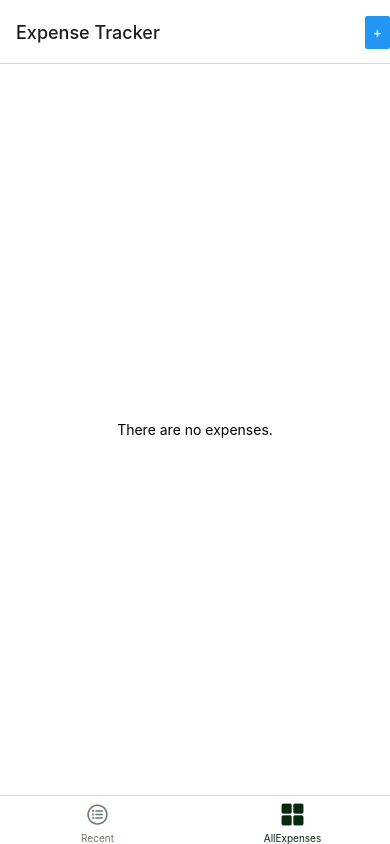
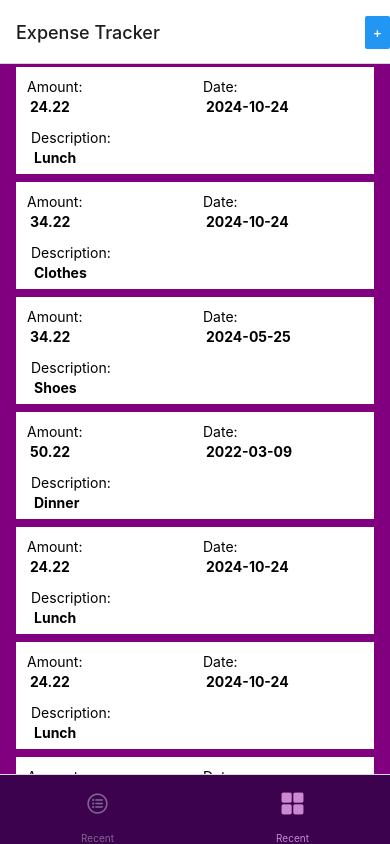
Before and after one commit to ginhanlabs/ExpenseTracker, a React Native app: screen /AllExpenses in a window 390 px wide. Built offline with nearby package versions, Linux system fonts and the light colour scheme.

Commit message:
refactor list

```diff
--- a/screens/ExpenseListScreen.js
+++ b/screens/ExpenseListScreen.js
@@ -1,25 +1,104 @@
-import { Text, View, StyleSheet} from "react-native";
-import Expense from "../components/Expense";
+import { Text, View, StyleSheet, FlatList} from "react-native";
+import { DUMMY_DATA } from "../DUMMYDATA";
+import { useLayoutEffect, useState } from "react";
 
-function ExpenseListScreen() {
-    const expenses = [];
+function ExpenseListScreen({ expenseData }) {
+    const [expenses, setExpenses] = useState([]);
 
-    const noExpenses = <Text>There are no expenses.</Text>;
+    useLayoutEffect(() => {
+      if (expenseData) {
+        console.log(expenseData.length);
+        setExpenses(expenseData);
+      } else {
+        setExpenses(DUMMY_DATA);
+      }
+    }, [expenseData, expenses]);
 
+  const noExpenses = <Text style={styles.noExpenses}>There are no expenses.</Text>;
+
+  function renderItem({ item }) {
     return (
-        <View style={styles.container}>
-            {expenses.length > 0 ? <Expense /> : noExpenses }
+      <View style={styles.container}>
+        <View style={styles.expenseContainer}>
+          <View style={styles.textRow}>
+            <Text>Amount:</Text>
+            <Text style={styles.text}>{item.amount}</Text>
+          </View>
+          <View style={styles.textRow}>
+            <Text>Date:</Text>
+            <Text style={styles.text}>{item.date}</Text>
+          </View>
         </View>
-    )
+        <View style={styles.descriptionContainer}>
+          <Text>Description:</Text>
+          <Text style={styles.text}>{item.description}</Text>
+        </View>
+      </View>
+    );
+  }
+
+  return (
+    <View style={styles.container}>
+      {!expenses.length && noExpenses ? noExpenses :
+        <FlatList
+            data={expenses}
+            renderItem={renderItem}
+            keyExtractor={(item) => item.id}
+        />
+        }
+    </View>
+  );
 }
+
 
 export default ExpenseListScreen;
 
 const styles = StyleSheet.create({
-    container: {
-        flex: 1,
-        backgroundColor: '#fff',
-        alignItems: 'center',
-        justifyContent: 'center',
-      },
-})
+  container: {
+    alignItems: "center",
+    backgroundColor: "purple",
+  },
+  expenseContainer: {
+    flexDirection: "row",
+    padding: 3,
+    marginTop:3,
+    alignSelf: "stretch",
+    textAlign: "center",
+    backgroundColor: 'white',
+  },
+  descriptionContainer: {
+    flexDirection: "column",
+    paddingHorizontal: 15,
+    paddingBottom: 5,
+    marginBottom: 5,
+    alignSelf: "stretch",
+    backgroundColor: 'white',
+
+  },
+  textRow: {
+    backgroundColor: "white",
+    margin: 3,
+    padding: 5,
+    width: 170,
+  },
+  text: {
+    padding: 3,
+    color: "black",
+    fontWeight: "bold",
+  },
+  noExpenses: {
+    color: 'white',
+    alignContent: 'center',
+    margin: 30,
+    fontSize: 14,
+  }
+});
+
+// const styles = StyleSheet.create({
+//     container: {
+//         flex: 1,
+//         backgroundColor: '#fff',
+//         alignItems: 'center',
+//         justifyContent: 'center',
+//       },
+// })
--- a/screens/HomeScreen.js
+++ b/screens/HomeScreen.js
@@ -6,33 +6,44 @@ import RecentExpenseScreen from './RecentExpenseScreen';
 const Tab = createBottomTabNavigator();
 
 function HomeScreen(){
-    return <Tab.Navigator
+    return (
+      <Tab.Navigator
         screenOptions={({ route }) => ({
+          tabBarStyle: { height: 70, backgroundColor: "#3c024e" },
           tabBarIcon: ({ focused, color, size }) => {
             let iconName;
 
-          if (route.name === 'Recent') {
-            iconName = focused
-              ? 'list-circle'
-              : 'list-circle-outline';
-          } else if (route.name === 'AllExpenses') {
-            iconName = focused ? 'grid' : 'grid-outline';
+            if (route.name === "Recent") {
+              iconName = focused ? "list-circle" : "list-circle-outline";
+            } else if (route.name === "AllExpenses") {
+              iconName = focused ? "grid" : "grid-outline";
             }
             return <Ionicons name={iconName} size={size} color={color} />;
           },
-        tabBarActiveTintColor: '#082910',
-        tabBarInactiveTintColor: '#667e6c',
+          tabBarActiveTintColor: "#cb89d2",
+          tabBarInactiveTintColor: "#7f6791",
         })}
       >
-      <Tab.Screen name="Recent" component={RecentExpenseScreen}
+        <Tab.Screen
+          name="Recent"
+          component={RecentExpenseScreen}
           options={{
-          headerShown: false
-        }} />
-      <Tab.Screen name="AllExpenses" component={ExpenseListScreen}
+            headerShown: false,
+            tabBarLabel: "Recent",
+            tabBarShowLabel: true,
+          }}
+        />
+        <Tab.Screen
+          name="AllExpenses"
+          component={ExpenseListScreen}
           options={{
-          headerShown: false
-        }} />
+            headerShown: false,
+            tabBarLabel: "Recent",
+            tabBarShowLabel: true,
+          }}
+        />
       </Tab.Navigator>
+    );
 }
 
 export default HomeScreen;
--- a/screens/RecentExpenseScreen.js
+++ b/screens/RecentExpenseScreen.js
@@ -1,30 +1,26 @@
 import { Text, View , FlatList, StyleSheet} from "react-native";
 import  { DUMMY_DATA }  from "../DUMMYDATA";
+import ExpenseListScreen from "./ExpenseListScreen";
 
 function RecentExpenseScreen() {
-
-    function renderItem({item}) {
-        console.log(item.description)
-        return <Text>{item.description}</Text>
-    }
-
+    // todo filtering to show only before 7 days
+    const expenseData = [
+      { id: "01", description: "Lunch", amount: "24.22", date: "2024-10-24" },
+      { id: "02", description: "Lunch", amount: "24.22", date: "2024-10-24" },
+    ];
     return (
-        <View style={styles.container}>
-
-            <FlatList data={DUMMY_DATA}
-                renderItem={renderItem}
-                keyExtractor={(item) => item.id}
-            />
-        </View>
-    )
+      <View style={styles.container}>
+        <ExpenseListScreen expenseData={expenseData} />
+      </View>
+    );
 }
 
 export default RecentExpenseScreen;
 
 const styles = StyleSheet.create({
-    container: {
-        flex: 1,
-        alignItems: 'center'
-
-    }
-})
+  container: {
+    flex: 1,
+    alignItems: "center",
+    backgroundColor: "purple",
+  },
+});
```
Lines whose indentation alone changed are shown as unchanged.
